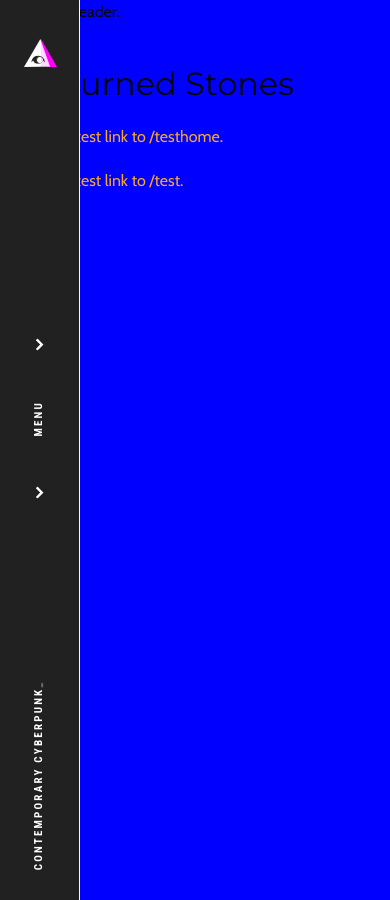
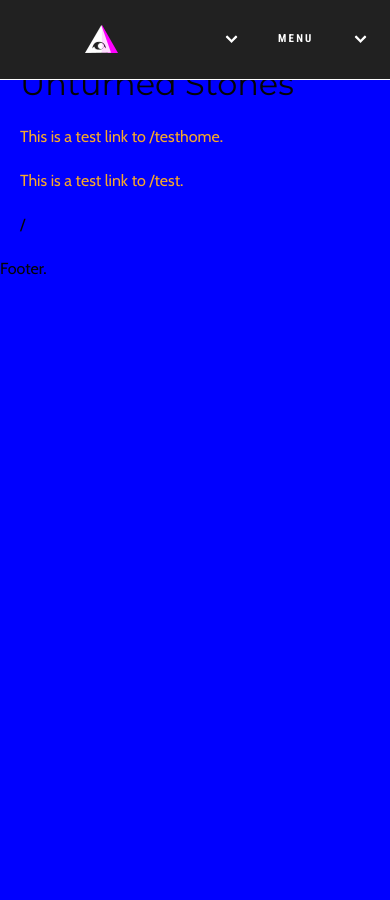
Before and after one commit to prokhorvlg/Unturned-Stones-2, a Jekyll site: the page built from index.md, in a window 390 px wide. Built offline with Jekyll 4.4.1, drawn with Linux system fonts in a browser that asks for light colours.

Commit message:
Fixed yaml, some nav changes

```diff
--- a/_config.yml
+++ b/_config.yml
@@ -16,8 +16,8 @@
 title: Unturned Stones
 description: > # this means to ignore newlines until "baseurl:"
   Unturned Stones is a space cyberpunk world that explores the implications of trends emerging in the realm of cybertechnology and society today.
-baseurl: "" # the subpath of your site, e.g. /blog
-url: "https://www.unturnedston.es" # the base hostname & protocol for your site, e.g. http://example.com
+baseurl: "/Unturned-Stones-2" # the subpath of your site, e.g. /blog
+url: "https://prokhorvlg.github.io" # the base hostname & protocol for your site, e.g. http://example.com
 
 # theme: minima
 # End
--- a/assets/css/main-style.css
+++ b/assets/css/main-style.css
@@ -5,14 +5,6 @@
 Main style sheet for the Unturned Stones website.
 
 - Colors
-To find colors on this style sheet, look up the following values:
-color-primary          : Content
-color-primary-fade     : Content, slightly less prominent
-color-highlight        : Highlight (links, buttons)
-color-highlight-hov    : Highlight, hovered
-color-bg-1             : Generic background 1
-color-bg-2             : Generic background 2
-color-bg-3             : Generic background 3
 
 #00ffff
 #ff00ff
@@ -66,6 +58,21 @@
 
   animation-play-state: running;
 }
+@media (max-width: 640px) {
+  .menuBarContainer {
+    bottom: auto;
+    right: 0;
+    width: 100%;
+    height: 60px;
+    border-right: 0px solid white;
+    border-bottom: 1px solid white;
+  }
+  .menuBarContainer:hover {
+    background: rgba(33, 33, 33, 1);
+    width: 100%;
+    height: 80px;
+  }
+}
 
 .menuBarFlex {
   display: flex;
@@ -77,6 +84,13 @@
   padding-top: 30px;
   padding-bottom: 30px;
 }
+@media (max-width: 640px) {
+  .menuBarFlex {
+    flex-direction: row;
+    justify-content: space-around;
+  }
+}
+
 .menuBarLogo {
   height: 47px;
   width: 47px;
@@ -148,9 +162,21 @@
   text-align: center;
   margin-top: 100px;
 }
+@media (max-width: 640px) {
+  .menuBarChildMenu {
+    transform: rotate(270deg);
+    margin-top: 0px;
+  }
+}
 .menuBarChildMenu p {
   writing-mode: vertical-rl;
   margin: 0;
+}
+@media (max-width: 640px) {
+  .menuBarChildMenu p {
+    writing-mode: initial;
+    transform: rotate(90deg);
+  }
 }
 .menuBarArrow {
   height: 12px;
@@ -160,9 +186,19 @@
   margin-bottom: 20px;
   transform: rotate(-180deg);
 }
+@media (max-width: 640px) {
+  .menuBarArrowRight {
+    margin-bottom: 50px;
+  }
+}
 .menuBarArrowLeft {
   margin-top: 20px;
   transform: rotate(180deg);
+}
+@media (max-width: 640px) {
+  .menuBarArrowLeft {
+    margin-top: 50px;
+  }
 }
 .menuBarContainer:hover .menuBarArrowRight {
   margin-bottom: 50px;
@@ -182,6 +218,14 @@
   writing-mode: vertical-rl;
   user-select: none;
   text-align: left;
+}
+@media (max-width: 640px) {
+  .menuBarChildText {
+    transform: rotate(0deg);
+    writing-mode: initial;
+    margin-top: 20px;
+    display: none;
+  }
 }
 
 .navContainer {
@@ -209,6 +253,20 @@
   justify-content: space-around;
   overflow: auto;
 }
+@media (max-width: 640px) {
+  .navContainer {
+    min-width: 100%;
+    padding-left: 20px;
+    padding-right: 20px;
+    right: 0;
+    left: 0;
+    bottom: 100%;
+    top: none;
+    border-right: none;
+    border-bottom: 1px solid white;
+  }
+}
+
 .navTitle {
   margin-bottom: 0.1em;
   letter-spacing: 0.1em;
@@ -254,21 +312,6 @@
 .nav_color {
   transition: 0.0s ease-in-out;
 }
-/*.nav_home:hover {
-   border: 3px solid #fff;
-}
-.nav_chronicle:hover {
-  border: 3px solid #00ffff;
-}
-.nav_codex:hover {
-  border: 3px solid #ff00ff;
-}
-.nav_terminal:hover {
-  border: 3px solid #00ff36;
-}
-.nav_about:hover {
-  border: 3px solid #fff;
-}*/
 
 .navSectionBarContainer {
   display: flex;
@@ -302,6 +345,13 @@
   background-repeat: no-repeat;
   background-position: right top;
 }
+@media (max-width: 640px) {
+  .navTitleContainer {
+    padding-top: 30px;
+    margin-top: 20px;
+  }
+}
+
 .navSectionDescriptionContainer {
   height: 60px;
   text-align: left;
@@ -446,6 +496,11 @@
   padding-left: 10px;
   transition: 0.2s ease-in-out;
   padding-bottom: 20px;
+}
+@media (max-width: 640px) {
+  .navTerminal {
+    display: none;
+  }
 }
 .navTerminalChild {
   padding-right: 20px;
--- a/assets/js/site/site-nav.js
+++ b/assets/js/site/site-nav.js
@@ -5,6 +5,7 @@
 // Used to check if nav is currently open.
 var navIsOpen = false;
 
+// Stores data regarding the nav tabs in the sidebar.
 var navSections = {
   "home": {
     "description": "Go home.",
@@ -28,6 +29,8 @@
   }
 }
 
+// Stores data regarding each navigation item in the sidebar navigation system.
+// Items here reference other objects within headings that are its children, within the subheadings array.
 var headings = {
   "geography": {
     "title": "Geography",
@@ -132,6 +135,7 @@
   }
 }
 
+// The HTML generated from the above object is stored here.
 var generatedNav = {};
 
 $(document).ready(function(){
@@ -157,7 +161,7 @@
   else {
     openNav();
     if (!openedBefore) {
-      firstNavOpen();
+      // firstNavOpen();
       openedBefore = true;
     }
     navIsOpen = true;
@@ -177,22 +181,26 @@
   var menuBarLabel = document.getElementById('menuBarLabel');
   var menuBarContainer = document.getElementById('menuBarContainer');
 
-  // navContainer.style.right = "50%";
+  if (isMobile()) {
+    console.log('mobileNavOpen');
+    navContainer.style.left = "0";
+    navContainer.style.minWidth = "100%";
+    navContainer.style.height = "100%";
+    navContainer.style.bottom = "0";
+    menuBarContainer.style.borderRight = "none";
+    menuBarContainer.style.borderBottom = "1px solid rgba(255,255,255,0.3)";
+  }
+  else {
     navContainer.style.left = "0";
     navContainer.style.minWidth = "700px";
     dimDiv.style.opacity = "0.5";
     menuBarContainer.style.borderRight = "1px solid rgba(255,255,255,0.3)";
+  }
 
   $('.menuBarArrowRight').addClass('fullRotation');
   $('.menuBarArrowLeft').addClass('fullOppositeRotation');
 
   setTimeout( function() { $('.navTerminalChild').removeClass('hidden'); }, 300);
-
-  //$('.navSectionBarLine').addClass('navSectionBarLineUnrotated');
-}
-
-function firstNavOpen() {
-  // load terminal
 }
 
 function closeNav() {
@@ -203,17 +211,25 @@
 
   $('.navTerminalChild').addClass('hidden');
 
-  // navContainer.style.right = "100%";
+  if (isMobile()) {
+    console.log('mobileNavClose');
+    navContainer.style.left = "0";
+    navContainer.style.minWidth = "100%";
+    navContainer.style.height = "0px";
+    navContainer.style.bottom = "100%";
+    menuBarContainer.style.borderRight = "none";
+    menuBarContainer.style.borderBottom = "1px solid white";
+  }
+  else {
     navContainer.style.left = "-700px";
     navContainer.style.minWidth = "650px";
+    menuBarContainer.style.borderRight = "1px solid white";
+  }
+
   dimDiv.style.opacity = "0";
-  menuBarContainer.style.borderRight = "1px solid white";
 
   $('.menuBarArrowRight').removeClass('fullRotation');
   $('.menuBarArrowLeft').removeClass('fullOppositeRotation');
-
-  //$('.navSectionBarLine').removeClass('navSectionBarLineUnrotated');
-
 }
 
 function navClick(target) {
@@ -229,16 +245,12 @@
   var navScrollable = document.getElementById('navScrollable');
   var navTerminal = document.getElementById('navTerminal');
   if (target == 'terminal') {
-    // navScrollable.style.display = 'none';
     navScrollable.style.height = '0px';
-    //navTerminal.style.height = '100%';
     navTerminal.style.flexGrow = '1';
     navScrollable.style.flexGrow = '0';
     navScrollable.style.marginTop = '0px';
   }
   else {
-    // navScrollable.style.display = 'block';
-    // navScrollable.style.height = '100%';
     navScrollable.style.flexGrow = '1';
     navTerminal.style.flexGrow = '0';
     navTerminal.style.height = '150px';
@@ -249,12 +261,10 @@
   $('.nav_color_bg').css('background-color', navSections[target]['color']);
   $('.nav_color').css('color', navSections[target]['color']);
 
-  //$('.navTabCircle').css('border-color', '');
   $('.navTabImage').removeClass('navHoveredImage');
   $('#nav_' + target).children().addClass('navHoveredImage');
+}
 
-  //$('#nav_' + target).css('border-color', navSections[target]['color']);
-}
 
 function findNavItems(target) {
   var currentHeadingObject = '';
@@ -262,12 +272,13 @@
     currentHeadingObject += compileNavObject('geography');
     currentHeadingObject += compileNavObject('technology');
   }
-  // console.log(currentHeadingObject);
   return currentHeadingObject;
 }
 
+// Recursively generates HTML for the innerHTML of the nav sections in a sidebar;
+// based on the items in the headings objects;
+// currentLeft is passed to add additional margin on the left of the nav object to show it is 'below' its parent. This is incremented for each child.
 function compileNavObject(currentHeading, currentLeft = 0) {
-  var divStyles;
 
   var calcLeft = currentLeft * 20;
 
@@ -312,7 +323,6 @@
     }
     compiledSubheadings += "</div>";
 
-
     return currentHeadingObject + compiledSubheadings;
 
   }
@@ -348,6 +358,7 @@
 
 }
 
+// Expands an expandable nav item in the sidebar when the nav item is clicked, and closes it if already open.
 function expandNavObject(currentHeading) {
   var child = document.getElementById('expand_' + currentHeading);
   var child_details = document.getElementById('details_' + currentHeading);
@@ -356,7 +367,7 @@
   }
 
   if (child.style.height == '0px') {
-    child.style.height = "auto"; // child.scrollHeight;
+    child.style.height = "auto";
     if (child_details) {
       child_details.style.height = "auto";
       child_details.style.display = "block";
@@ -373,16 +384,28 @@
   }
 }
 
+// Navigates to the selected page.
 function openNavObject(currentHeading) {
   console.log('navigating to', headings[currentHeading]['link']);
 }
 
+// Resets the animation of the spinning dorito upon mouseleave of the nav bar.
 function resetSpin() {
   var logo = document.getElementById('menuBarLogo');
-  //var me = this;
   logo.style.animation = 'none';
   setTimeout(function() {
     logo.style.animation = '';
     logo.style.backgroundImage = 'url(../images/spinning_logo/d13.png)';
   }, 10);
 }
+
+// Checks if device is mobile.
+// returns bool
+function isMobile(){
+  if ($(window).width() <= 640) {
+    return true;
+  }
+  else {
+    return false;
+  }
+}
--- a/assets/js/site/site-terminal.js
+++ b/assets/js/site/site-terminal.js
@@ -11,6 +11,8 @@
         console.log(command);
         var cmd = command.toUpperCase().split(" ");
 
+        // If you are looking here, shame on you because this is a lame way of finding the commands
+        // but all the power to you <3
         if (cmd[0] == 'ECHO') {
           var output = '';
           for (var i = 1; i < cmd.length; i++) {
```
Also changed, not shown: 8 other files. Lines whose indentation alone changed are shown as unchanged.
